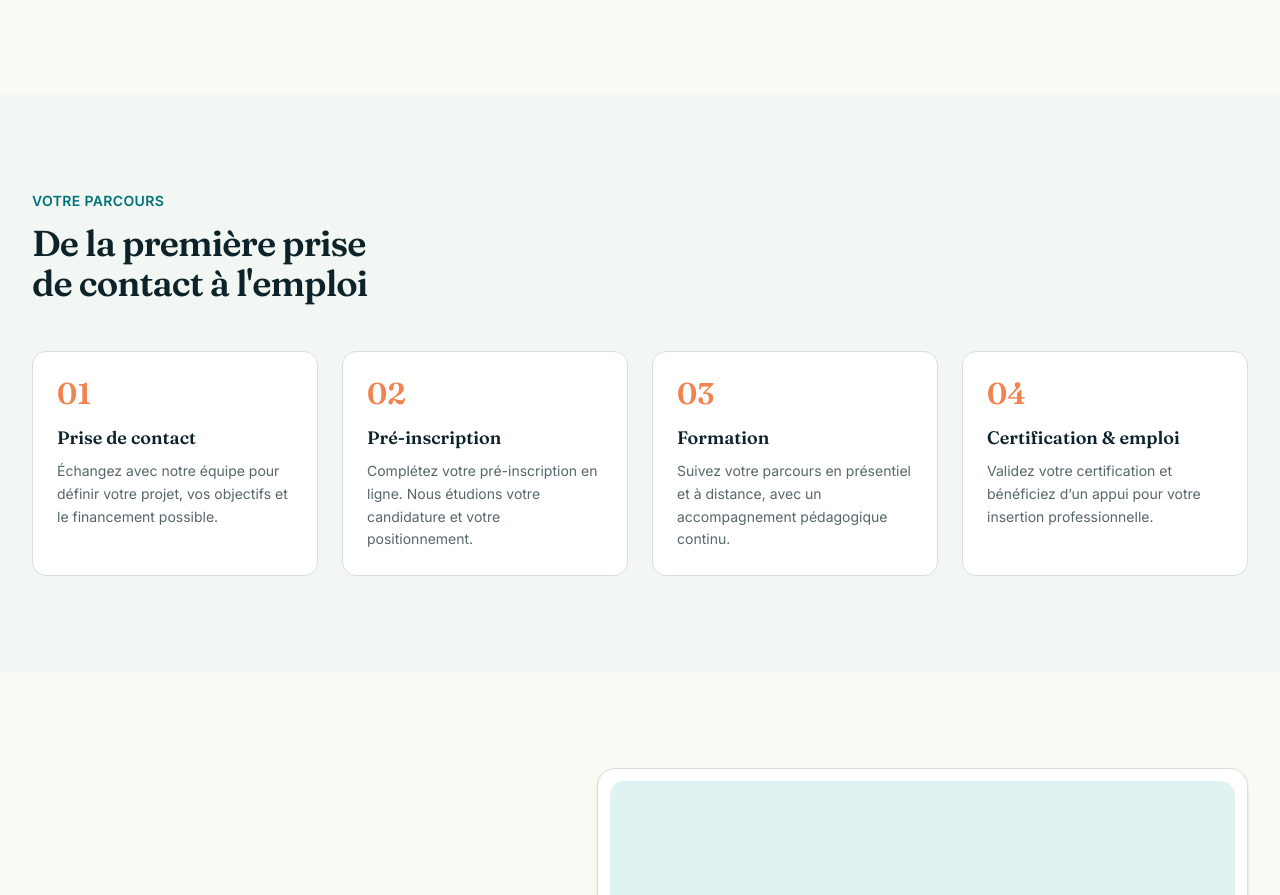
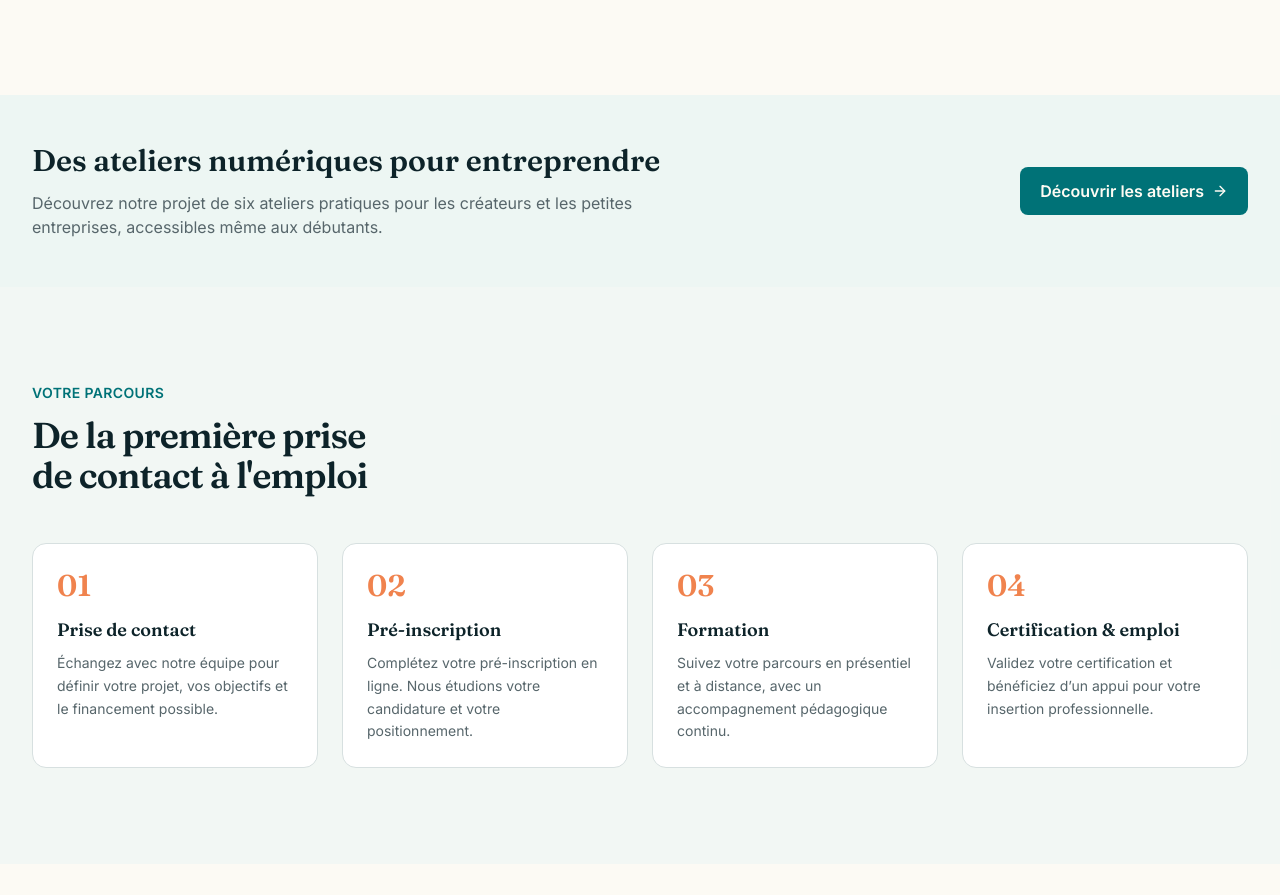
Before and after one commit to farorudy/cipfaro-site, a Next.js app: page / in a window 1280 px wide. Shown: the part 2126-3021 px from the top of the page. Built offline with nearby package versions, Linux system fonts and the light colour scheme.

Commit message:
Afficher les ateliers numériques sur la page d’accueil
Added a new section for digital workshops with a link to discover them.

```diff
--- a/app/page.tsx
+++ b/app/page.tsx
@@ -41,6 +41,27 @@ export default function Page() {
               <FormationCard key={f.slug} formation={f} />
             ))}
           </div>
+        </div>
+      </section>
+
+      <section className="bg-secondary/50">
+        <div className="mx-auto flex max-w-7xl flex-col gap-6 px-4 py-12 sm:px-6 lg:flex-row lg:items-center lg:justify-between lg:px-8">
+          <div className="max-w-2xl">
+            <h2 className="font-heading text-2xl font-semibold text-foreground sm:text-3xl">
+              Des ateliers numériques pour entreprendre
+            </h2>
+            <p className="mt-3 text-muted-foreground">
+              Découvrez notre projet de six ateliers pratiques pour les créateurs
+              et les petites entreprises, accessibles même aux débutants.
+            </p>
+          </div>
+          <Link
+            href="/ateliers"
+            className="inline-flex shrink-0 items-center justify-center gap-2 rounded-md bg-primary px-5 py-3 font-semibold text-primary-foreground hover:opacity-90"
+          >
+            Découvrir les ateliers
+            <ArrowRight className="size-4" aria-hidden="true" />
+          </Link>
         </div>
       </section>
 
```
